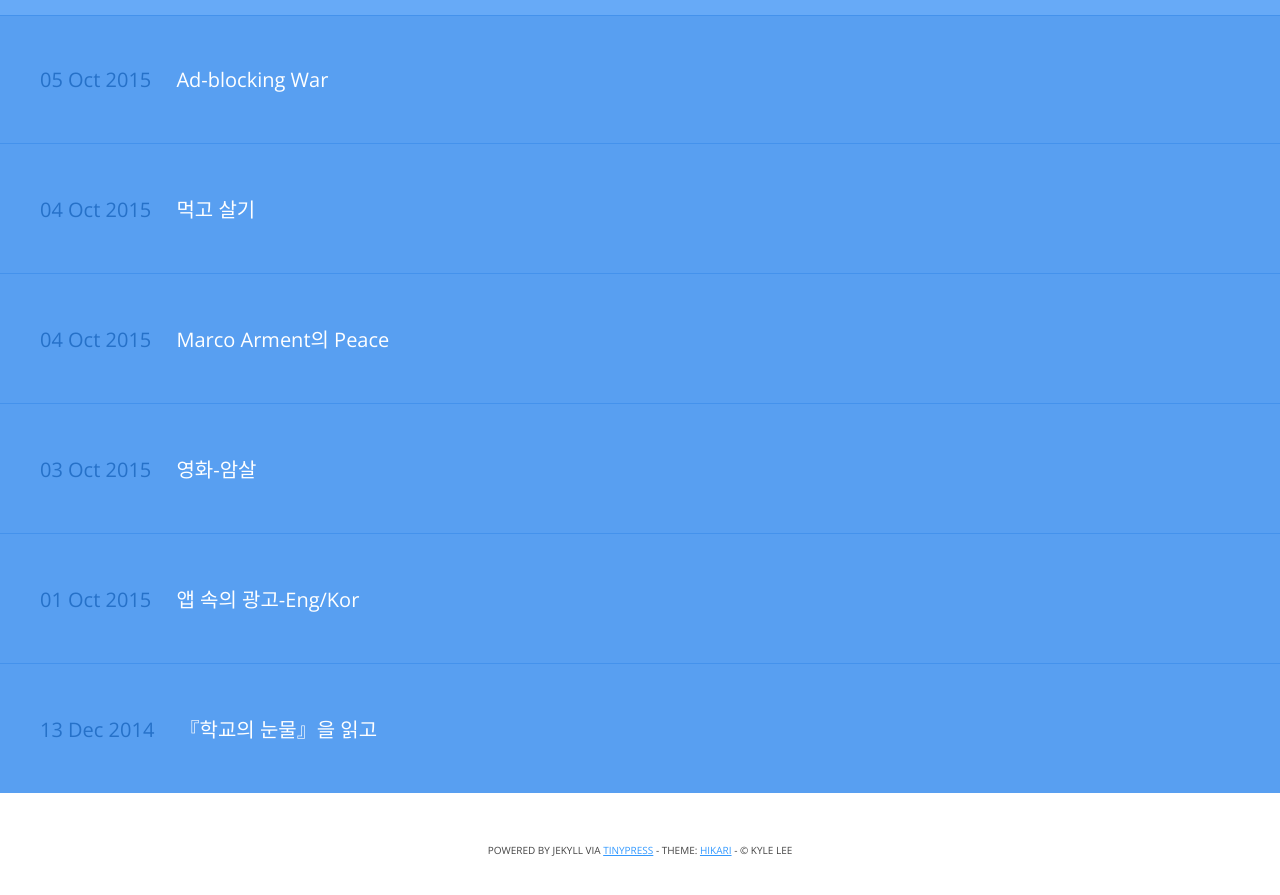
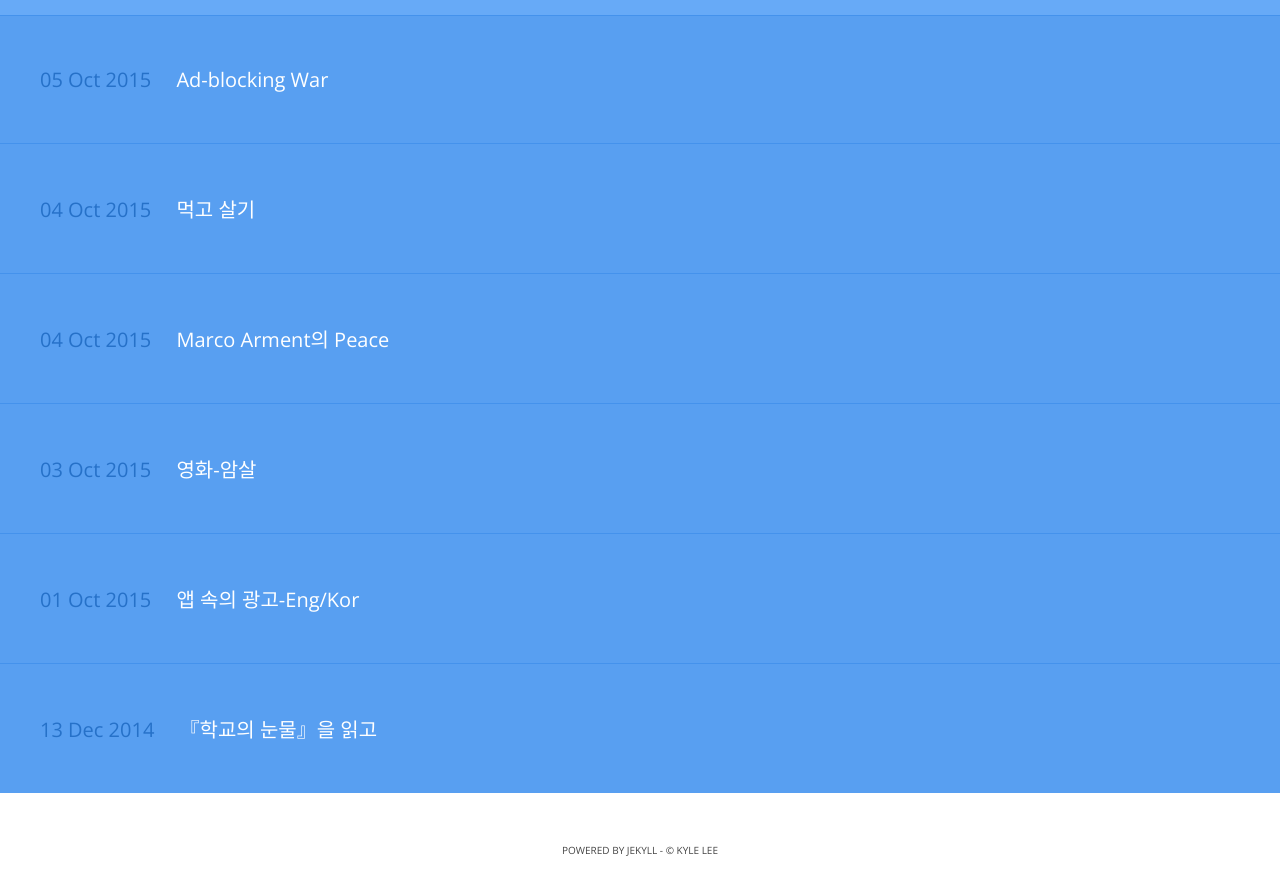
Before and after one commit to krevony/blog-code-2017, a Jekyll site: the page built from index.html, in a window 1280 px wide and 900 px high, scrolled down 2698 px. Shown: the top 895 px of the window. Built offline with Jekyll 4.4.1, drawn with Linux system fonts in a browser that asks for light colours.

Commit message:
Update default.html

```diff
--- a/_layouts/default.html
+++ b/_layouts/default.html
@@ -46,7 +46,7 @@
     </main>
 
     <footer>
-      <small>Powered by Jekyll via <a href="https://tinypress.co/">Tinypress</a> - Theme: <a href="https://github.com/tinypressco/hikari-for-Jekyll">hikari</a> - &copy; {{ site.author }}</small>
+      <small>Powered by Jekyll - &copy; {{ site.author }}</small>
     </footer>
 
     <script src="{{ site.baseurl }}/js/main.js"></script>
```
Also changed, not shown: other parts of _layouts/default.html (+1 -1 lines).
